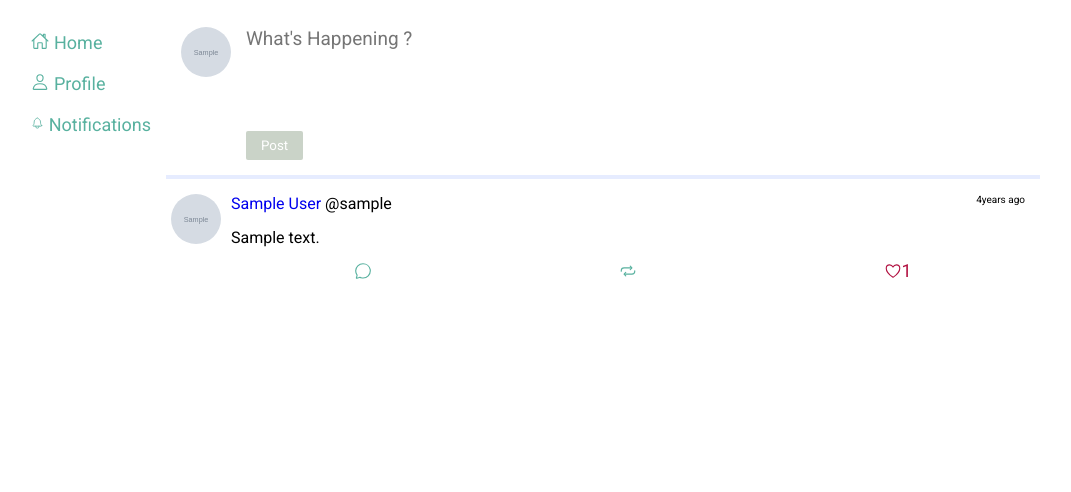
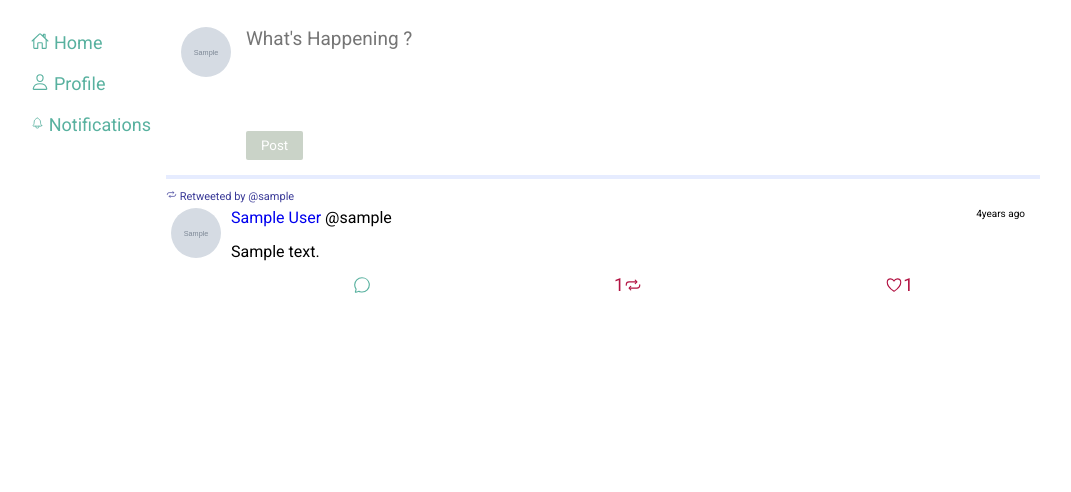
Before and after one commit to MrGrootx/Social_Media, a Node server app: page / in a window 1280 px wide. Shown: the part 70-562 px from the top of the page, without its empty margins (112-1183 px from the left). Run offline with Node 20, Linux system fonts and the light colour scheme; the visitor is signed in with stand-in values (Sample User, id 1); tables that the repository leaves empty hold one stand-in row (values such as "Sample post"); grey boxes marked "Sample" are stand-in pictures; some libraries are stand-ins or nearby versions.

Commit message:
retweetUpdated

```diff
--- a/public/css/main.css
+++ b/public/css/main.css
@@ -210,6 +210,14 @@ a {
 }
 
 .likeBtn ion-icon,
-.likeBtn span {
+.retweetBtn ion-icon,
+.likeBtn span,
+.retweetBtn span {
   pointer-events: none;
 }
+
+.retweetText,
+.retweetText a{
+  font-size: 11px;
+  color: var(--color4);
+}
--- a/public/js/home.js
+++ b/public/js/home.js
@@ -57,11 +57,29 @@ postBtn.addEventListener("click", function (e) {
 
 function createPost(post) {
   // console.log(post);
+  const isRetweet = post.retweetData !== undefined;
+  const retweetedBy = isRetweet ? post.postedBy.username : null;
+  post = isRetweet ? post.retweetData : post;
+
+  let retweetText = "";
+  if (isRetweet) {
+    retweetText = `
+      <span>
+      <ion-icon name="repeat-outline"></ion-icon>
+        Retweeted by <a href='/profile/${retweetedBy}'>@${retweetedBy}</a>
+
+      </span>`;
+  }
+
   const img = post.postedBy.profilePic;
   const activeBtn = post.likes.includes(userLoggedIn._id) ? "active" : "";
+  const activeretweetBtn = post.retweetUsers.includes(userLoggedIn._id) ? "active" : "";
   let data = `
 
   <div class="post" data-id='${post._id}'>
+
+    <div class='retweetText'>${retweetText}</div>
+
     <div class='content-container'>
         <div class="user-pic">
           <img src='${img}' alt="user-pic" width="50px" height="50px"  />
@@ -83,10 +101,12 @@ function createPost(post) {
 
           <div class="footer">
           <button><ion-icon name="chatbubble-outline"></ion-icon></button>
-          <button><ion-icon name="repeat-outline"></ion-icon></button>
+          <button class="retweetBtn ${activeretweetBtn}">
+          <span class="">${post.retweetUsers.length || ""}</span>
+          <ion-icon name="repeat-outline"></ion-icon></button>
           <button class="likeBtn ${activeBtn}" >
           <ion-icon name="heart-outline"></ion-icon>
-          <span class="">${post.likes.length ||  ""}</span>
+          <span class="">${post.likes.length || ""}</span>
           </button>
           </div>
 
@@ -98,6 +118,7 @@ function createPost(post) {
   return data;
 }
 
+// Link
 document.addEventListener("click", async function (event) {
   const target = event.target;
   if (target.classList.contains("likeBtn")) {
@@ -110,11 +131,32 @@ document.addEventListener("click", async function (event) {
 
     // console.log(posts);
     likeBtn.querySelector("span").textContent = posts.likes.length || "";
-    if(posts.likes.includes(userLoggedIn._id)){
+    if (posts.likes.includes(userLoggedIn._id)) {
       likeBtn.classList.add("active");
     } else {
-      likeBtn.classList.remove("active")
+      likeBtn.classList.remove("active");
     }
+  }
+});
+//Retweet
+document.addEventListener("click", async function (event) {
+  const target = event.target;
+  if (target.classList.contains("retweetBtn")) {
+    const likeBtn = target;
+    const postId = getpostId(likeBtn);
+    // console.log(postId);
+    const uri = `/api/posts/${postId}/retweetBtn`;
+    const response = await fetch(uri, { method: "POST" });
+    const posts = await response.json();
+    console.log(posts);
+
+    // console.log(posts);
+    // likeBtn.querySelector("span").textContent = posts.likes.length || "";
+    // if(posts.likes.includes(userLoggedIn._id)){
+    //   likeBtn.classList.add("active");
+    // } else {
+    //   likeBtn.classList.remove("active")
+    // }
   }
 });
 
--- a/routes/api/posts.js
+++ b/routes/api/posts.js
@@ -10,8 +10,11 @@ const Post = require("../../schemas/postSchema");
 router.get("/", (req, res) => {
   Post.find()
     .populate("postedBy")
+    .populate("retweetData")
     .sort({ createdAt: 1 })
-    .then((results) => {
+    .then(async (results) => {
+      results = await User.populate(results, { path: "retweetData.postedBy" });
+
       return res.status(200).send(results);
     })
     .catch((err) => {
@@ -69,4 +72,52 @@ router.put("/:id/like", async (req, res) => {
   res.status(200).send(post);
 });
 
+router.post("/:id/retweetBtn", async (req, res) => {
+  const postId = req.params.id;
+  const userId = req.session.mrgroot._id;
+  // Delete if already retweeted
+  const deletedPost = await Post.findOneAndDelete({
+    postedBy: userId,
+    retweetData: postId,
+  }).catch((err) => {
+    console.log(err);
+    res.sendStatus(400);
+  });
+
+  let repost = deletedPost;
+  if (repost == null) {
+    repost = await Post.create({ postedBy: userId, retweetData: postId }).catch(
+      (err) => {
+        console.log(err);
+        res.sendStatus(400);
+      }
+    );
+  }
+
+  const option = deletedPost ? "$pull" : "$addToSet";
+
+  req.session.user = await User.findByIdAndUpdate(
+    userId,
+    {
+      [option]: { retweets: repost._id },
+    },
+    { new: true }
+  ).catch((err) => {
+    console.log(err);
+    res.sendStatus(400);
+  });
+
+  const post = await Post.findByIdAndUpdate(
+    postId,
+    {
+      [option]: { retweetUsers: userId },
+    },
+    { new: true }
+  ).catch((err) => {
+    console.log(err);
+    res.sendStatus(400);
+  });
+  res.status(200).send(post);
+});
+
 module.exports = router;
--- a/schemas/UserSchema.js
+++ b/schemas/UserSchema.js
@@ -7,7 +7,8 @@ const userSchema = new Schema(
     username: { type: String, required: true, trim: true, unique: true },
     password: { type: String, required: true },
     profilePic: { type: String, default: "/img/profilePic.png" },
-    likes: [{ type: Schema.Types.ObjectId, ref: "User" }],
+    likes: [{ type: Schema.Types.ObjectId, ref: "Post" }],
+    retweets: [{ type: Schema.Types.ObjectId, ref: "Post" }],
   },
   { timestamps: true, versionKey: false  }
 );
--- a/schemas/postSchema.js
+++ b/schemas/postSchema.js
@@ -6,6 +6,8 @@ const PostSchema = new Schema(
     postedBy: { type: Schema.Types.ObjectId, ref: "User" },
     pinned: Boolean,
     likes: [{ type: Schema.Types.ObjectId, ref: "User" }],
+    retweetUsers: [{ type: Schema.Types.ObjectId, ref: "User" }],
+    retweetData: { type: Schema.Types.ObjectId, ref: "Post" },
   },
   { timestamps: true, versionKey: false }
 );
```
